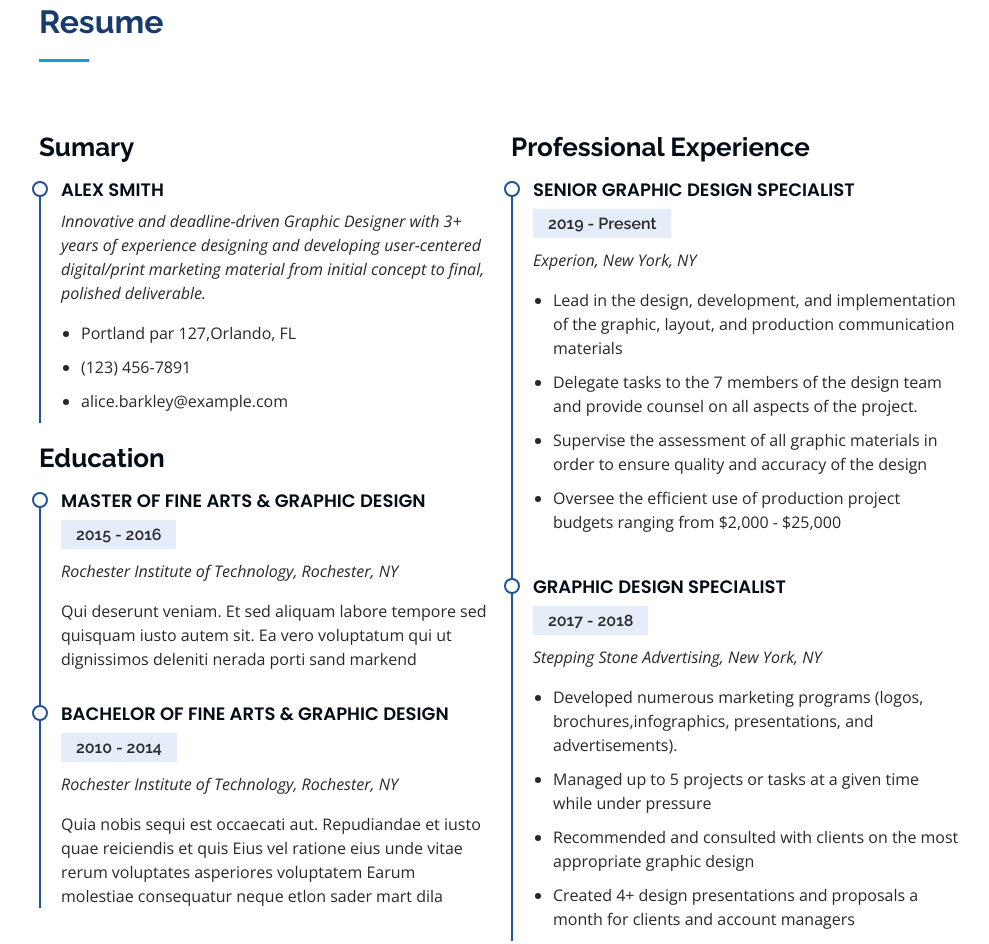
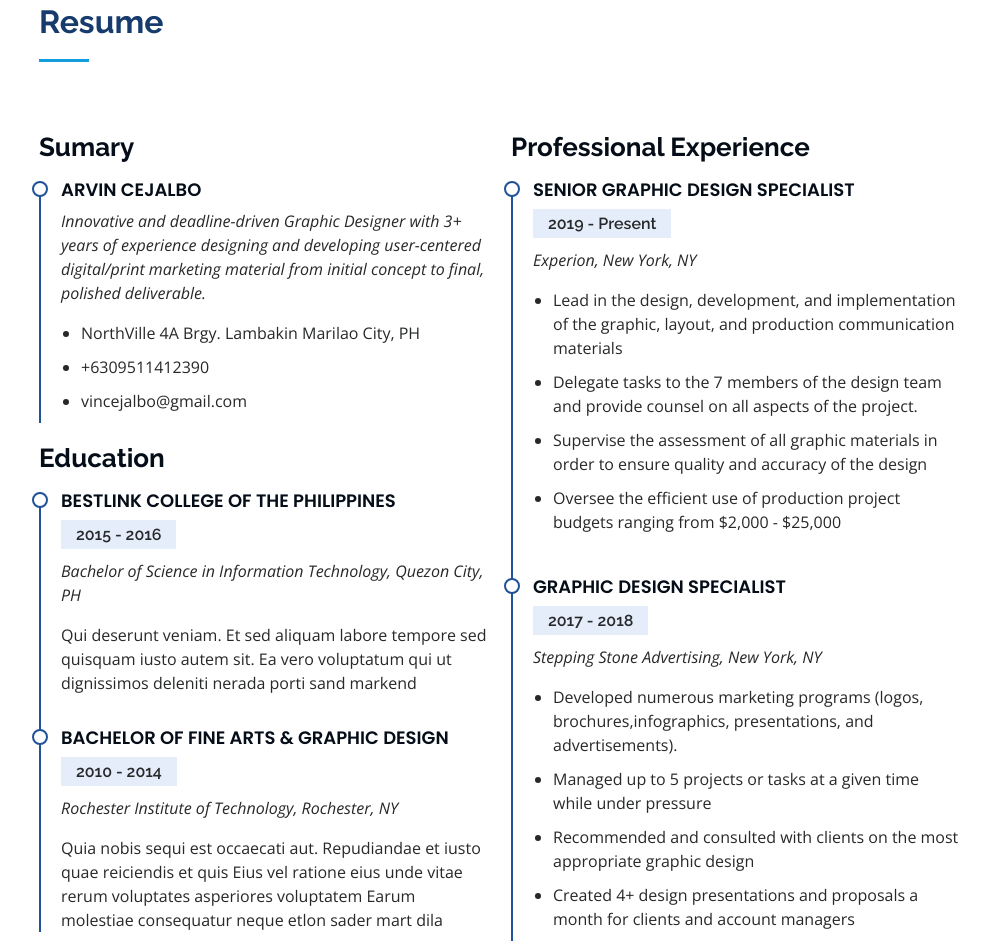
Before and after one commit to Binn12345/myjobrepo, a plain HTML site: page index.html in a window 1280 px wide. Shown: the part 1971-2915 px from the top of the page, without its empty margins (291-1280 px from the left). Drawn offline with nearby package versions, Linux system fonts and the light colour scheme.

Commit message:
temp push

```diff
--- a/index.html
+++ b/index.html
@@ -27,13 +27,6 @@
   <!-- Template Main CSS File -->
   <link href="assets/css/style.css" rel="stylesheet">
 
-  <!-- =======================================================
-  * Template Name: iPortfolio
-  * Updated: Sep 18 2023 with Bootstrap v5.3.2
-  * Template URL: https://bootstrapmade.com/iportfolio-bootstrap-portfolio-websites-template/
-  * Author: BootstrapMade.com
-  * License: https://bootstrapmade.com/license/
-  ======================================================== -->
 </head>
 
 <body>
@@ -245,20 +238,20 @@
           <div class="col-lg-6" data-aos="fade-up">
             <h3 class="resume-title">Sumary</h3>
             <div class="resume-item pb-0">
-              <h4>Alex Smith</h4>
+              <h4>Arvin Cejalbo</h4>
               <p><em>Innovative and deadline-driven Graphic Designer with 3+ years of experience designing and developing user-centered digital/print marketing material from initial concept to final, polished deliverable.</em></p>
               <ul>
-                <li>Portland par 127,Orlando, FL</li>
-                <li>(123) 456-7891</li>
-                <li>alice.barkley@example.com</li>
+                <li>NorthVille 4A Brgy. Lambakin Marilao City, PH</li>
+                <li>+6309511412390</li>
+                <li>vincejalbo@gmail.com</li>
               </ul>
             </div>
 
             <h3 class="resume-title">Education</h3>
             <div class="resume-item">
-              <h4>Master of Fine Arts &amp; Graphic Design</h4>
+              <h4>Bestlink College of the Philippines</h4>
               <h5>2015 - 2016</h5>
-              <p><em>Rochester Institute of Technology, Rochester, NY</em></p>
+              <p><em>Bachelor of Science in Information Technology, Quezon City, PH</em></p>
               <p>Qui deserunt veniam. Et sed aliquam labore tempore sed quisquam iusto autem sit. Ea vero voluptatum qui ut dignissimos deleniti nerada porti sand markend</p>
             </div>
             <div class="resume-item">
@@ -421,39 +414,38 @@
 
         <div class="section-title">
           <h2>Services</h2>
-          <p>Magnam dolores commodi suscipit. Necessitatibus eius consequatur ex aliquid fuga eum quidem. Sit sint consectetur velit. Quisquam quos quisquam cupiditate. Et nemo qui impedit suscipit alias ea. Quia fugiat sit in iste officiis commodi quidem hic quas.</p>
         </div>
 
         <div class="row">
           <div class="col-lg-4 col-md-6 icon-box" data-aos="fade-up">
             <div class="icon"><i class="bi bi-briefcase"></i></div>
             <h4 class="title"><a href="">Lorem Ipsum</a></h4>
-            <p class="description">Voluptatum deleniti atque corrupti quos dolores et quas molestias excepturi sint occaecati cupiditate non provident</p>
+
           </div>
           <div class="col-lg-4 col-md-6 icon-box" data-aos="fade-up" data-aos-delay="100">
             <div class="icon"><i class="bi bi-card-checklist"></i></div>
             <h4 class="title"><a href="">Dolor Sitema</a></h4>
-            <p class="description">Minim veniam, quis nostrud exercitation ullamco laboris nisi ut aliquip ex ea commodo consequat tarad limino ata</p>
+
           </div>
           <div class="col-lg-4 col-md-6 icon-box" data-aos="fade-up" data-aos-delay="200">
             <div class="icon"><i class="bi bi-bar-chart"></i></div>
             <h4 class="title"><a href="">Sed ut perspiciatis</a></h4>
-            <p class="description">Duis aute irure dolor in reprehenderit in voluptate velit esse cillum dolore eu fugiat nulla pariatur</p>
+
           </div>
           <div class="col-lg-4 col-md-6 icon-box" data-aos="fade-up" data-aos-delay="300">
             <div class="icon"><i class="bi bi-binoculars"></i></div>
             <h4 class="title"><a href="">Magni Dolores</a></h4>
-            <p class="description">Excepteur sint occaecat cupidatat non proident, sunt in culpa qui officia deserunt mollit anim id est laborum</p>
+
           </div>
           <div class="col-lg-4 col-md-6 icon-box" data-aos="fade-up" data-aos-delay="400">
             <div class="icon"><i class="bi bi-brightness-high"></i></div>
             <h4 class="title"><a href="">Nemo Enim</a></h4>
-            <p class="description">At vero eos et accusamus et iusto odio dignissimos ducimus qui blanditiis praesentium voluptatum deleniti atque</p>
+
           </div>
           <div class="col-lg-4 col-md-6 icon-box" data-aos="fade-up" data-aos-delay="500">
             <div class="icon"><i class="bi bi-calendar4-week"></i></div>
             <h4 class="title"><a href="">Eiusmod Tempor</a></h4>
-            <p class="description">Et harum quidem rerum facilis est et expedita distinctio. Nam libero tempore, cum soluta nobis est eligendi</p>
+
           </div>
         </div>
 
```
